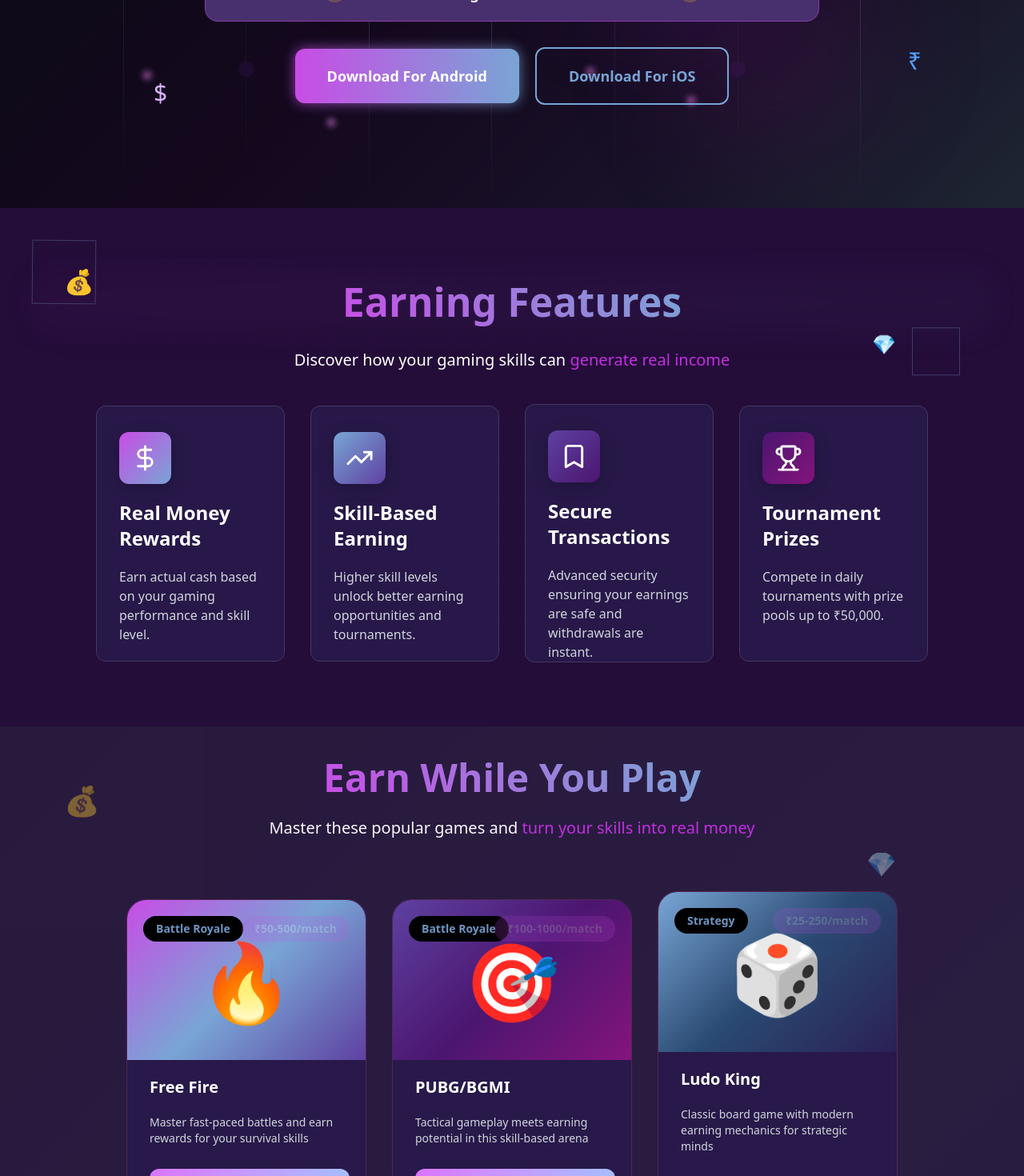
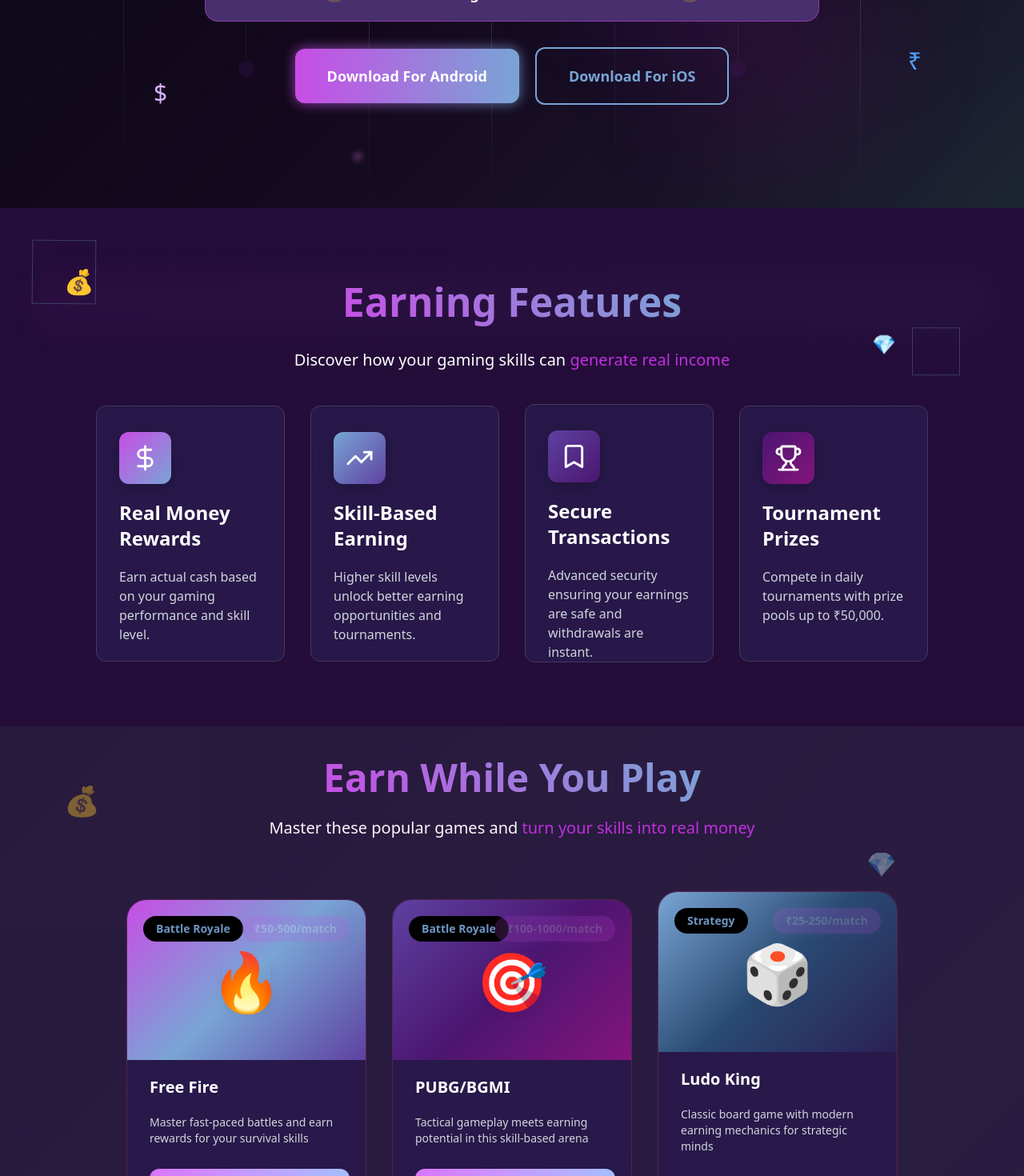
Before and after one commit to aadityasigdel/Kryzox, a React (Vite) app: page / in a window 1280 px wide. Shown: the part 620-2090 px from the top of the page at 80% size. Built offline with nearby package versions, Linux system fonts and the light colour scheme.

Commit message:
icon size changed in feature2

```diff
--- a/src/components/Features/Feature2/FeatureCard2.jsx
+++ b/src/components/Features/Feature2/FeatureCard2.jsx
@@ -42,7 +42,7 @@ const FeatureCard2 = ({ icon, title, description, bg, content1, price }) => {
           {price || "test message"}
         </div>
         <div className="h-[60px] w-[60px] rounded-md text-white grid place-content-center transition ease-in-out duration-500 shadow-lg group-hover:scale-120">
-          <span className="text-8xl group-hover:scale-110 transition-transform duration-500 relative">
+          <span className=" group-hover:scale-110 transition-transform duration-500 relative text-6xl md:text-7xl">
             {icon}
           </span>
         </div>
--- a/src/components/Herosection/HeroSection.jsx
+++ b/src/components/Herosection/HeroSection.jsx
@@ -71,7 +71,7 @@ export default function HeroSection() {
       />
 
       {/* ✨ Small Floating Glowing Dots */}
-      {[...Array(20)].map((_, i) => {
+      {[...Array(15)].map((_, i) => {
         let sizeOfCircle = Math.floor(Math.random() * 6 + 4);
         return (
           <div
```
